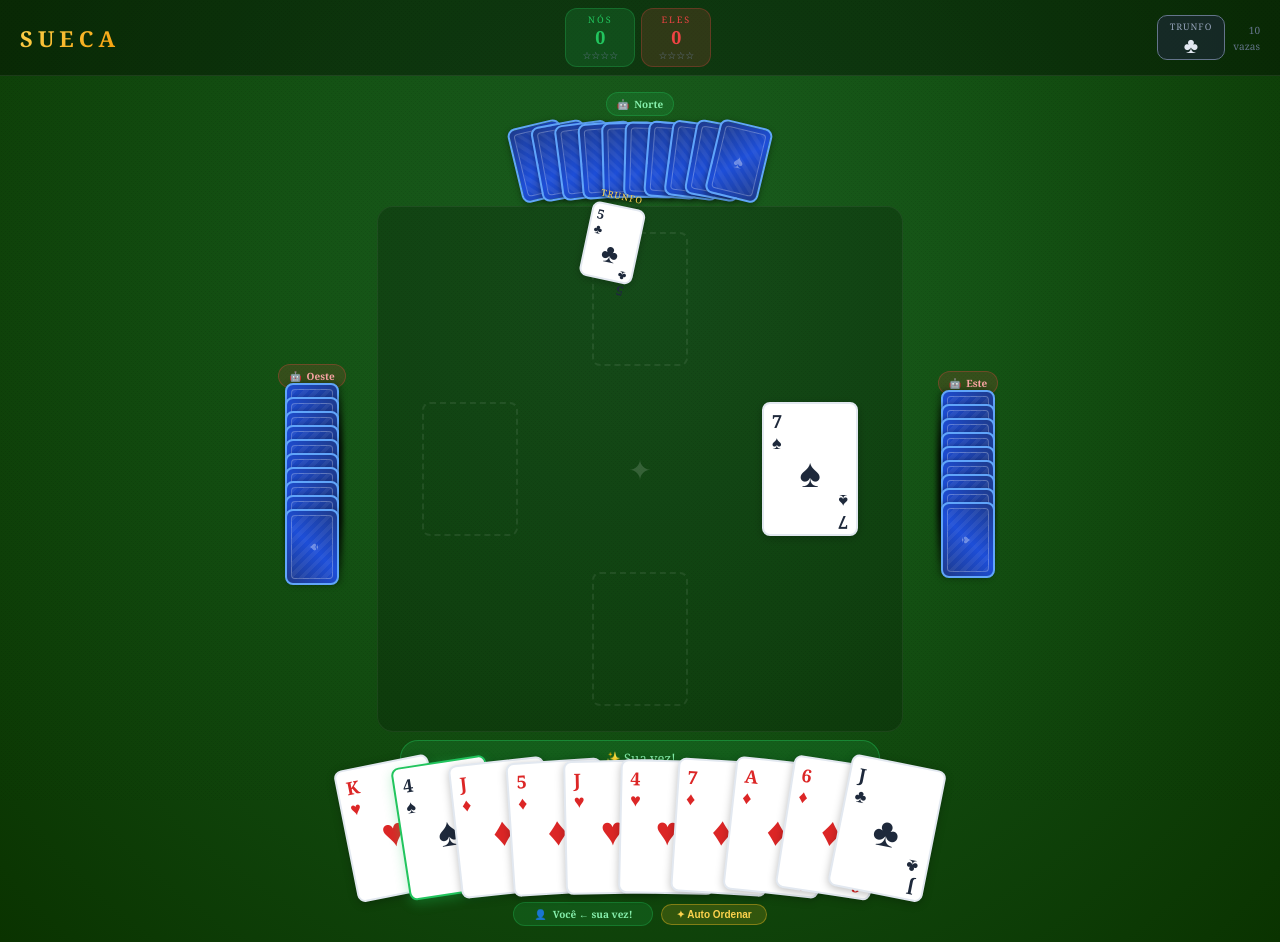
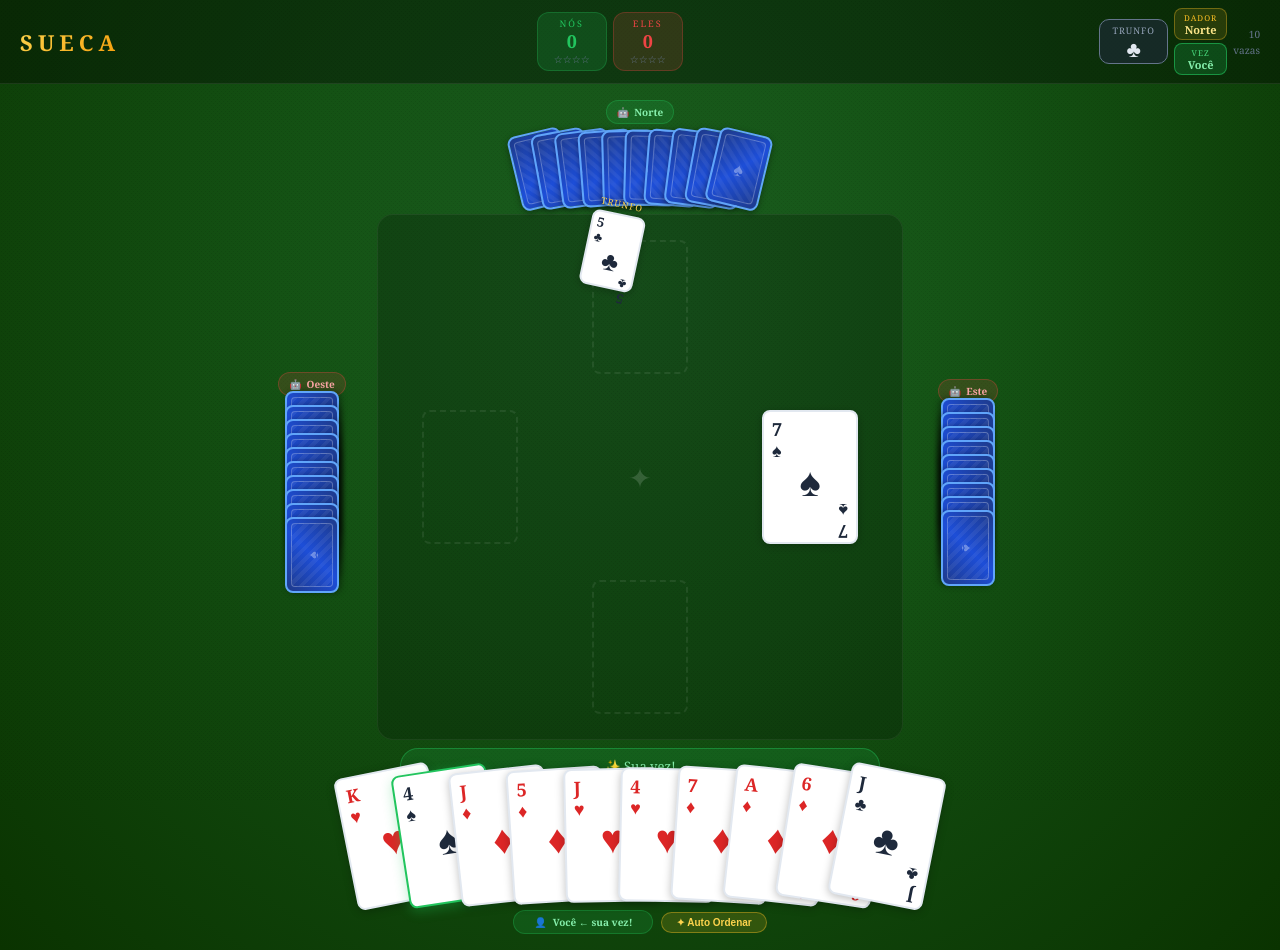
Before and after one commit to nl77621-tech/sueca, a React (Vite) app: page / in a window 1280 px wide. Both pictures are taken after a click on the button "▶ JOGAR SOLO". Built offline with nearby package versions, Linux system fonts and the light colour scheme.

Commit message:
Add dealer and next-to-play badges in header

```diff
--- a/src/Sueca.jsx
+++ b/src/Sueca.jsx
@@ -1264,7 +1264,7 @@ export default function Sueca() {
           ))}
         </div>
 
-        <div style={{ display: 'flex', alignItems: 'center', gap: 8, flexShrink: 0 }}>
+        <div style={{ display: 'flex', alignItems: 'center', gap: 6, flexShrink: 0 }}>
           {state.trump !== null && (
             <div style={{
               display: 'flex', flexDirection: 'column', alignItems: 'center',
@@ -1279,6 +1279,40 @@ export default function Sueca() {
               </div>
             </div>
           )}
+
+          {/* Dealer & Next-to-play badges */}
+          {state.phase !== 'welcome' && (() => {
+            const isMyTurn = state.phase === 'playing' && state.current === perspective;
+            const nextName = state.phase === 'playing'
+              ? (state.current === perspective ? 'Você' : getName(state.current))
+              : null;
+            const dealerName = state.dealer === perspective ? 'Você' : getName(state.dealer);
+            const badgeBase = { display: 'flex', flexDirection: 'column', alignItems: 'center',
+              padding: `3px ${Math.max(5, Math.round(9 * Math.min(1, window.innerWidth / 600)))}px`,
+              borderRadius: 8, minWidth: Math.max(40, Math.round(52 * Math.min(1, window.innerWidth / 600))) };
+            return (
+              <div style={{ display: 'flex', flexDirection: 'column', gap: 3 }}>
+                <div style={{ ...badgeBase, background: 'rgba(251,191,36,0.12)', border: '1px solid rgba(251,191,36,0.35)' }}>
+                  <div style={{ fontSize: 'clamp(6px, 1.2vw, 8px)', color: '#fbbf24', letterSpacing: 1 }}>DADOR</div>
+                  <div style={{ fontSize: 'clamp(8px, 1.8vw, 11px)', color: '#fde68a', fontWeight: 'bold', lineHeight: 1.2, maxWidth: 60, overflow: 'hidden', textOverflow: 'ellipsis', whiteSpace: 'nowrap' }}>
+                    {dealerName}
+                  </div>
+                </div>
+                {nextName && (
+                  <div style={{ ...badgeBase,
+                    background: isMyTurn ? 'rgba(34,197,94,0.2)' : 'rgba(148,163,184,0.1)',
+                    border: `1px solid ${isMyTurn ? 'rgba(34,197,94,0.6)' : 'rgba(148,163,184,0.2)'}`,
+                  }}>
+                    <div style={{ fontSize: 'clamp(6px, 1.2vw, 8px)', color: isMyTurn ? '#4ade80' : '#94a3b8', letterSpacing: 1 }}>VEZ</div>
+                    <div style={{ fontSize: 'clamp(8px, 1.8vw, 11px)', color: isMyTurn ? '#86efac' : '#cbd5e1', fontWeight: 'bold', lineHeight: 1.2, maxWidth: 60, overflow: 'hidden', textOverflow: 'ellipsis', whiteSpace: 'nowrap' }}>
+                      {nextName}
+                    </div>
+                  </div>
+                )}
+              </div>
+            );
+          })()}
+
           <div style={{ fontSize: 'clamp(8px, 2vw, 10px)', color: '#64748b', textAlign: 'right', lineHeight: 1.6 }}>
             {state.tricksLeft}<br />vazas
           </div>
```
